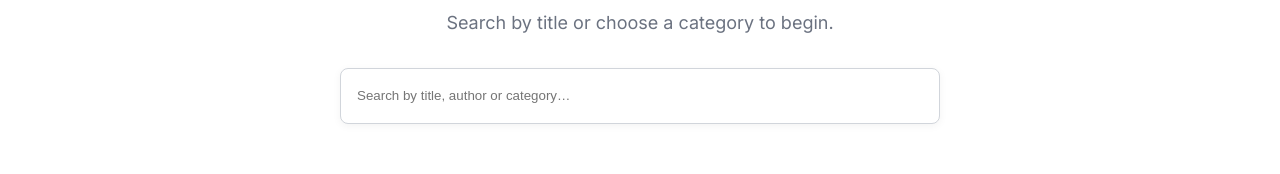
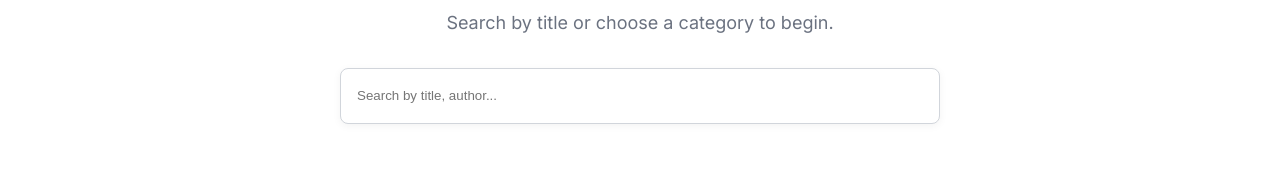
Before and after one commit to DennisKodehode/Gutendex-react-project, a React (Vite) app: page / in a window 1280 px wide. Shown: the part 211-385 px from the top of the page. Built offline with nearby package versions, Linux system fonts and the light colour scheme; no server answers.

Commit message:
placeholder edited

```diff
--- a/src/components/SectionHero.jsx
+++ b/src/components/SectionHero.jsx
@@ -22,7 +22,7 @@ export const SectionHero = ({ query, setQuery }) => {
           className="searchbar"
           type="text"
           id="search"
-          placeholder="Search by title, author or category…"
+          placeholder="Search by title, author..."
         />
       </form>
     </section>
```
